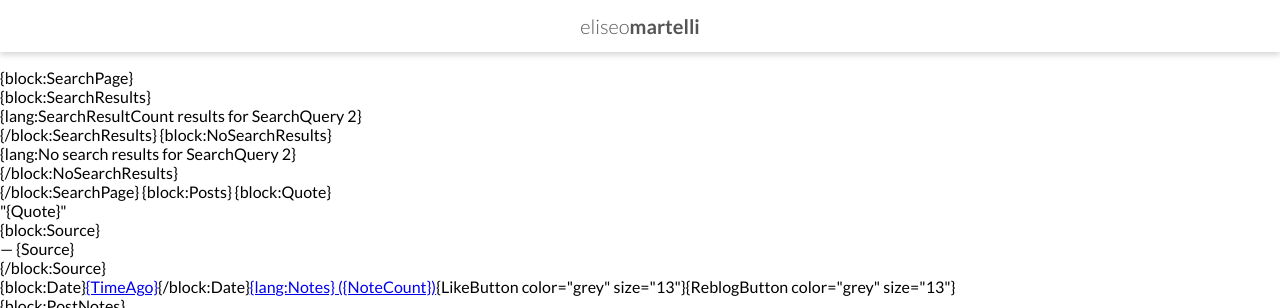
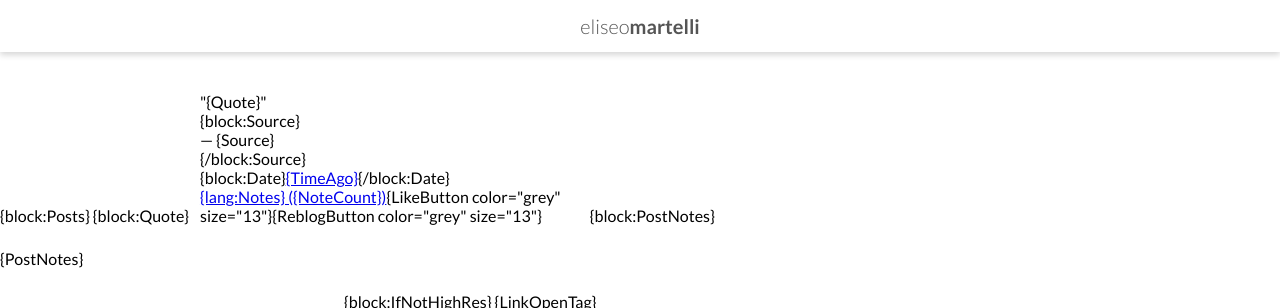
Before and after one commit to eliseomartelli/eliseomartelli.it, a PHP site: page /res/blog/theme.html in a window 1280 px wide. Shown: the top 308 px of the page. Run offline with PHP 8.4, Linux system fonts and the light colour scheme.

Commit message:
updating blog

```diff
--- a/res/blog/style.css
+++ b/res/blog/style.css
@@ -91,6 +91,16 @@ header {
     font-weight: 300;
 }
 
+.post {
+    display: inline-block;
+    background: #fff;
+    margin: 8px;
+    padding-top: 16px;
+    padding-bottom: 16px;
+    width: calc(100% / 3 - 6 * 8px);
+    min-width: calc(960px / 3 - 6 * 8px);
+}
+
 .card {
     display: inline-block;
     background: #fff;
@@ -99,6 +109,7 @@ header {
     padding-bottom: 16px;
     width: calc(100% / 3 - 6 * 8px);
     min-width: calc(960px / 3 - 6 * 8px);
+    box-shadow: 0px 3px 6px 0px rgba(0,0,0,0.16);
 }
 
 .grid {
@@ -134,7 +145,7 @@ header {
     margin-bottom: 32px;
 }
 @media screen and (max-width: 380px) {
-    .card {
+    .post {
         width: 100%;
         margin-left: 0;
         margin-right: 0;
--- a/res/blog/theme.html
+++ b/res/blog/theme.html
@@ -1,4 +1,3 @@
-<!DOCTYPE html>
 <!DOCTYPE html>
 <html>
     <head>
@@ -12,7 +11,7 @@
 
         <link rel="apple-touch-icon" href="{PortraitURL-128}"></link>
 
-        <link rel="stylesheet" href="https://rawgit.com/eliseomartelli/personal-site/master/blog/style.css">
+        <link rel="stylesheet" href="https://rawgit.com/eliseomartelli/personal-site/master/res/blog/style.css">
 
     </head>
 
@@ -24,19 +23,6 @@
         </div>
 
         <main>
-            {block:SearchPage}
-                <article>
-                    {block:SearchResults}
-                        <div id="searchresults">{lang:SearchResultCount results for SearchQuery 2}</div>
-                    {/block:SearchResults}
-
-                    {block:NoSearchResults}
-                        <div id="searchresults">{lang:No search results for SearchQuery 2}</div>
-                    {/block:NoSearchResults}
-                </article>
-
-            {/block:SearchPage}
-
             {block:Posts}
 
 
@@ -48,7 +34,8 @@
 
             				{block:Source}<p>&mdash; {Source}</p>{/block:Source}
 
-            			<div class="postmeta">{block:Date}<a href="{Permalink}" class="date">{TimeAgo}</a>{/block:Date}<a href="{Permalink}" class="notes">{lang:Notes} ({NoteCount})</a>{LikeButton color="grey" size="13"}{ReblogButton color="grey" size="13"}</div>
+            			<div class="postmeta">{block:Date}<a href="{Permalink}" class="date">{TimeAgo}</a>{/block:Date}<br>
+                        <a href="{Permalink}" class="notes">{lang:Notes} ({NoteCount})</a>{LikeButton color="grey" size="13"}{ReblogButton color="grey" size="13"}</div>
 
             		</div>
 
@@ -81,7 +68,8 @@
             			{/block:Caption}
 
 
-            			<div class="postmeta">{block:Date}<a href="{Permalink}" class="date">{TimeAgo}</a>{/block:Date}<a href="{Permalink}" class="notes">{lang:Notes} ({NoteCount})</a>{LikeButton color="grey" size="13"}{ReblogButton color="grey" size="13"}</div>
+            			<div class="postmeta">{block:Date}<a href="{Permalink}" class="date">{TimeAgo}</a>{/block:Date}<br>
+                        <a href="{Permalink}" class="notes">{lang:Notes} ({NoteCount})</a>{LikeButton color="grey" size="13"}{ReblogButton color="grey" size="13"}</div>
 
             		</div>
 
@@ -101,7 +89,8 @@
             				<div class="caption">{Caption}</div>
             			{/block:Caption}
 
-            	    	<div class="postmeta">{block:Date}<a href="{Permalink}" class="date">{TimeAgo}</a>{/block:Date}<a href="{Permalink}" class="notes">{lang:Notes} ({NoteCount})</a>{LikeButton color="grey" size="13"}{ReblogButton color="grey" size="13"}</div>
+            	    	<div class="postmeta">{block:Date}<a href="{Permalink}" class="date">{TimeAgo}</a>{/block:Date}<br>
+                        <a href="{Permalink}" class="notes">{lang:Notes} ({NoteCount})</a>{LikeButton color="grey" size="13"}{ReblogButton color="grey" size="13"}</div>
 
             	    </div>
 
@@ -122,7 +111,8 @@
             				<div class="caption">{Caption}</div>
             			{/block:Caption}
 
-            	    	<div class="postmeta">{block:Date}<a href="{Permalink}" class="date">{TimeAgo}</a>{/block:Date}<a href="{Permalink}" class="notes">{lang:Notes} ({NoteCount})</a>{LikeButton color="grey" size="13"}{ReblogButton color="grey" size="13"}</div>
+            	    	<div class="postmeta">{block:Date}<a href="{Permalink}" class="date">{TimeAgo}</a>{/block:Date}<br>
+                        <a href="{Permalink}" class="notes">{lang:Notes} ({NoteCount})</a>{LikeButton color="grey" size="13"}{ReblogButton color="grey" size="13"}</div>
 
             	    </div>
 
@@ -144,7 +134,8 @@
             				<div class="caption">{Caption}</div>
             			{/block:Caption}
 
-            			<div class="postmeta">{block:Date}<a href="{Permalink}" class="date">{TimeAgo}</a>{/block:Date}<a href="{Permalink}" class="notes">{lang:Notes} ({NoteCount})</a>{LikeButton color="grey" size="13"}{ReblogButton color="grey" size="13"}</div>
+            			<div class="postmeta">{block:Date}<a href="{Permalink}" class="date">{TimeAgo}</a>{/block:Date}<br>
+                        <a href="{Permalink}" class="notes">{lang:Notes} ({NoteCount})</a>{LikeButton color="grey" size="13"}{ReblogButton color="grey" size="13"}</div>
 
             		</div>
 
@@ -165,7 +156,8 @@
             				<p>{Description}</p>
             			{/block:Description}
 
-            			<div class="postmeta">{block:Date}<a href="{Permalink}" class="date">{TimeAgo}</a>{/block:Date}<a href="{Permalink}" class="notes">{lang:Notes} ({NoteCount})</a>{LikeButton color="grey" size="13"}{ReblogButton color="grey" size="13"}</div>
+            			<div class="postmeta">{block:Date}<a href="{Permalink}" class="date">{TimeAgo}</a>{/block:Date}<br>
+                        <a href="{Permalink}" class="notes">{lang:Notes} ({NoteCount})</a>{LikeButton color="grey" size="13"}{ReblogButton color="grey" size="13"}</div>
 
             		</div>
 
@@ -195,7 +187,8 @@
             				{/block:Lines}
             			</ul>
 
-            			<div class="postmeta">{block:Date}<a href="{Permalink}" class="date">{TimeAgo}</a>{/block:Date}<a href="{Permalink}" class="notes">{lang:Notes} ({NoteCount})</a>{LikeButton color="grey" size="13"}{ReblogButton color="grey" size="13"}</div>
+            			<div class="postmeta">{block:Date}<a href="{Permalink}" class="date">{TimeAgo}</a>{/block:Date}<br>
+                        <a href="{Permalink}" class="notes">{lang:Notes} ({NoteCount})</a>{LikeButton color="grey" size="13"}{ReblogButton color="grey" size="13"}</div>
 
             		</div>
 
@@ -216,7 +209,8 @@
 
                         {Body}
 
-            			<div class="postmeta">{block:Date}<a href="{Permalink}" class="date">{TimeAgo}</a>{/block:Date}<a href="{Permalink}" class="notes">{lang:Notes} ({NoteCount})</a>{LikeButton color="grey" size="13"}{ReblogButton color="grey" size="13"}</div>
+            			<div class="postmeta">{block:Date}<a href="{Permalink}" class="date">{TimeAgo}</a>{/block:Date}<br>
+                        <a href="{Permalink}" class="notes">{lang:Notes} ({NoteCount})</a>{LikeButton color="grey" size="13"}{ReblogButton color="grey" size="13"}</div>
 
                     </div>
 
@@ -241,7 +235,8 @@
             				<p><a href="{ExternalAudioURL}">{lang:Download}</a></p>
             			{/block:ExternalAudio}
 
-            			<div class="postmeta">{block:Date}<a href="{Permalink}" class="date">{TimeAgo}</a>{/block:Date}<a href="{Permalink}" class="notes">{lang:Notes} ({NoteCount})</a>{LikeButton color="grey" size="13"}{ReblogButton color="grey" size="13"}</div>
+            			<div class="postmeta">{block:Date}<a href="{Permalink}" class="date">{TimeAgo}</a>{/block:Date}<br>
+                        <a href="{Permalink}" class="notes">{lang:Notes} ({NoteCount})</a>{LikeButton color="grey" size="13"}{ReblogButton color="grey" size="13"}</div>
 
             		</div>
 
@@ -260,7 +255,8 @@
 
             			<div class="answer-text">{Answer}</div>
 
-            			<div class="postmeta">{block:Date}<a href="{Permalink}" class="date">{TimeAgo}</a>{/block:Date}<a href="{Permalink}" class="notes">{lang:Notes} ({NoteCount})</a>{LikeButton color="grey" size="13"}{ReblogButton color="grey" size="13"}</div>
+            			<div class="postmeta">{block:Date}<a href="{Permalink}" class="date">{TimeAgo}</a>{/block:Date}<br>
+                        <a href="{Permalink}" class="notes">{lang:Notes} ({NoteCount})</a>{LikeButton color="grey" size="13"}{ReblogButton color="grey" size="13"}</div>
 
             		</div>
 
```
